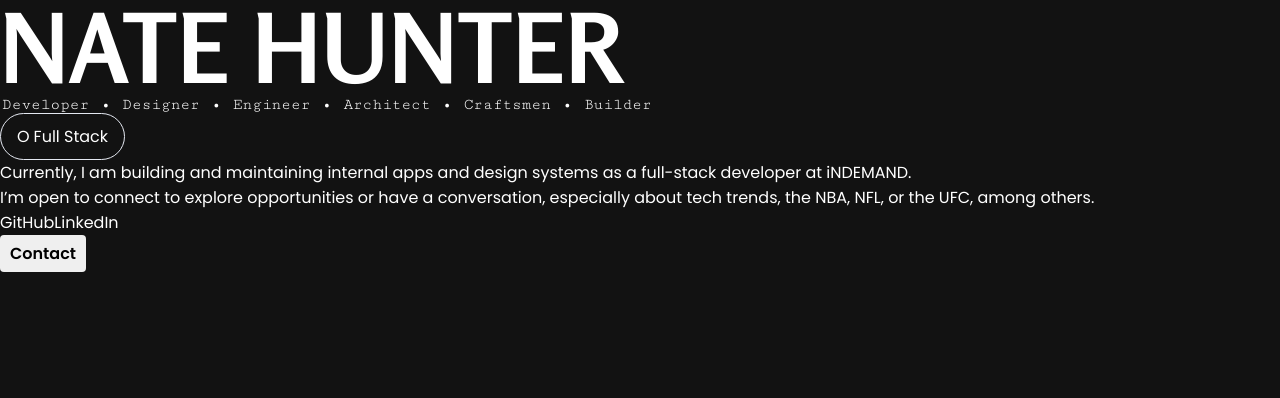
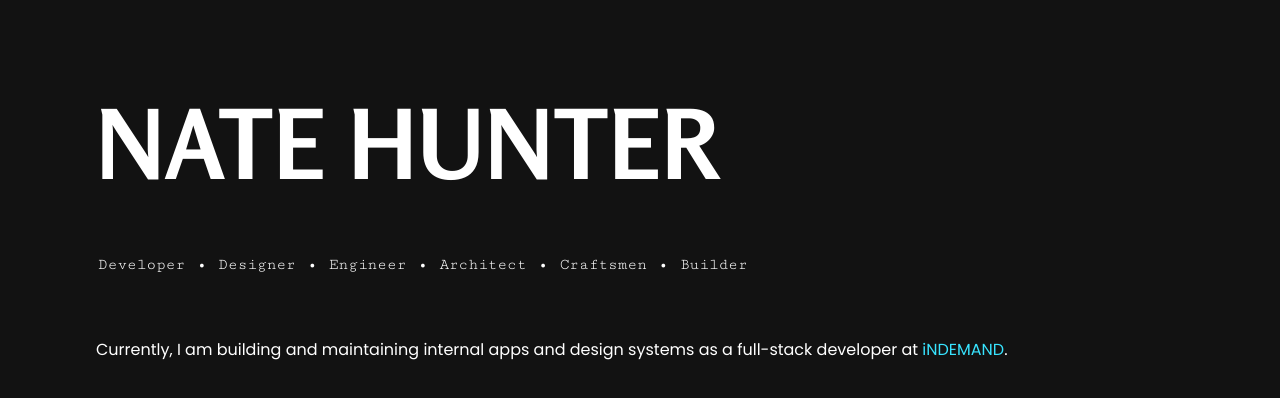
Before and after one commit to nate-hunter/next-porto-2024, a Next.js app: page / in a window 1280 px wide. Shown: the top 398 px of the page. Built offline with nearby package versions, Linux system fonts and the light colour scheme.

Commit message:
simplified `page.tsx`

```diff
--- a/src/app/page.tsx
+++ b/src/app/page.tsx
@@ -1,12 +1,13 @@
-import { Button } from '../components/Button';
+import { ALink } from '@/components/Links/ALink';
 
 import styles from './page.module.css';
 
 export default function Page() {
     return (
-        <main>
-            <header>
+        <main className={styles.mainPage}>
+            <header className={styles.headerContainer}>
                 <h1 className={styles.identityHeader}>NATE HUNTER</h1>
+
                 <section className={styles.identityTags}>
                     <span className={styles.identityTag}>Developer</span> <span>•</span>{' '}
                     <span className={styles.identityTag}>Designer</span> <span>•</span>{' '}
@@ -17,34 +18,12 @@ export default function Page() {
                 </section>
             </header>
 
-            <section>
-                <div className={styles.techContainer}>
-                    <div className={styles.pillSkill}>
-                        <span>O</span>
-                        <span>Full Stack</span>
-                    </div>
-                </div>
-
-                {/* <h3>Current Role:</h3> */}
-                <p>
+            <section className={styles.aboutSection}>
+                <p className={styles.aboutSectionParagraph}>
                     Currently, I am building and maintaining internal apps and design systems as a
-                    full-stack developer at iNDEMAND.
-                </p>
-
-                <p>
-                    I’m open to connect to explore opportunities or have a conversation, especially
-                    about tech trends, the NBA, NFL, or the UFC, among others.
+                    full-stack developer at <ALink to="https://www.indemand.com/">iNDEMAND</ALink>.
                 </p>
             </section>
-
-            <footer>
-                <div>
-                    <span>GitHub</span>
-                    <span>LinkedIn</span>
-                </div>
-
-                <Button>Contact</Button>
-            </footer>
         </main>
     );
 }
```
